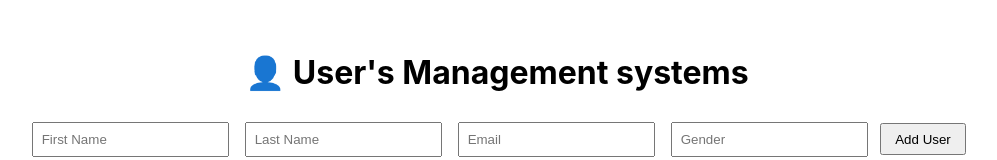
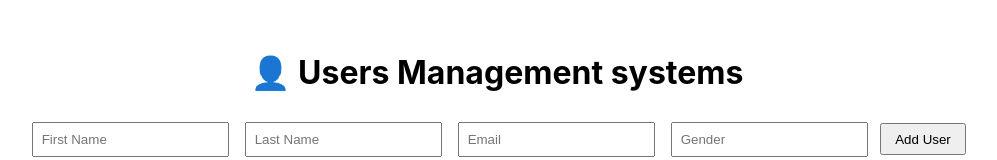
Before and after one commit to nikhilnoolvi/mern-crud-app, a React (Create React App) app in the folder frontend/: page / in a window 1280 px wide. Shown: the top 160 px of the page, without its empty margins (143-1140 px from the left). Built offline with nearby package versions, Linux system fonts and the light colour scheme; no server answers.

Commit message:
Fix GitHub Pages deploy2

```diff
--- a/frontend/src/App.js
+++ b/frontend/src/App.js
@@ -58,7 +58,7 @@ function App() {
 
   return (
     <div className="App">
-      <h1>👤 User's Management systems</h1>
+      <h1>👤 Users Management systems</h1>
 
       <form onSubmit={handleSubmit} className="form">
         <input name="first_name" value={form.first_name} onChange={handleChange} placeholder="First Name" />
```
